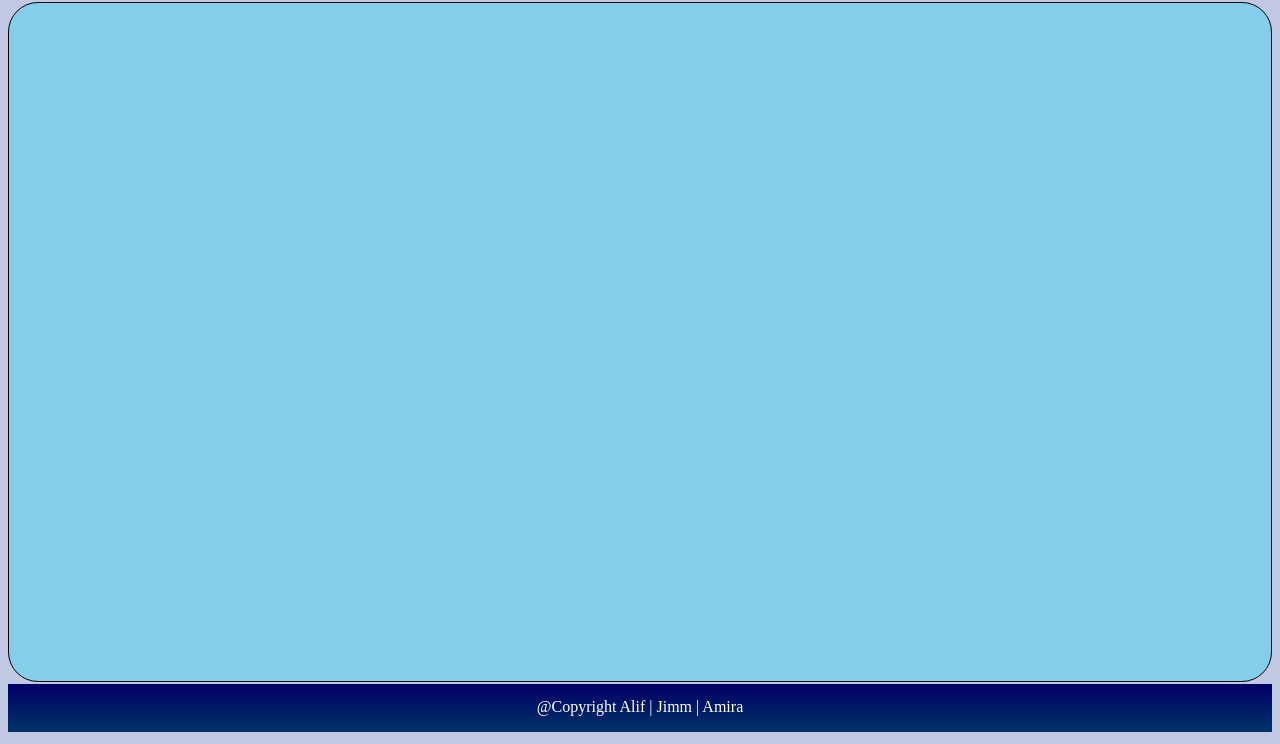
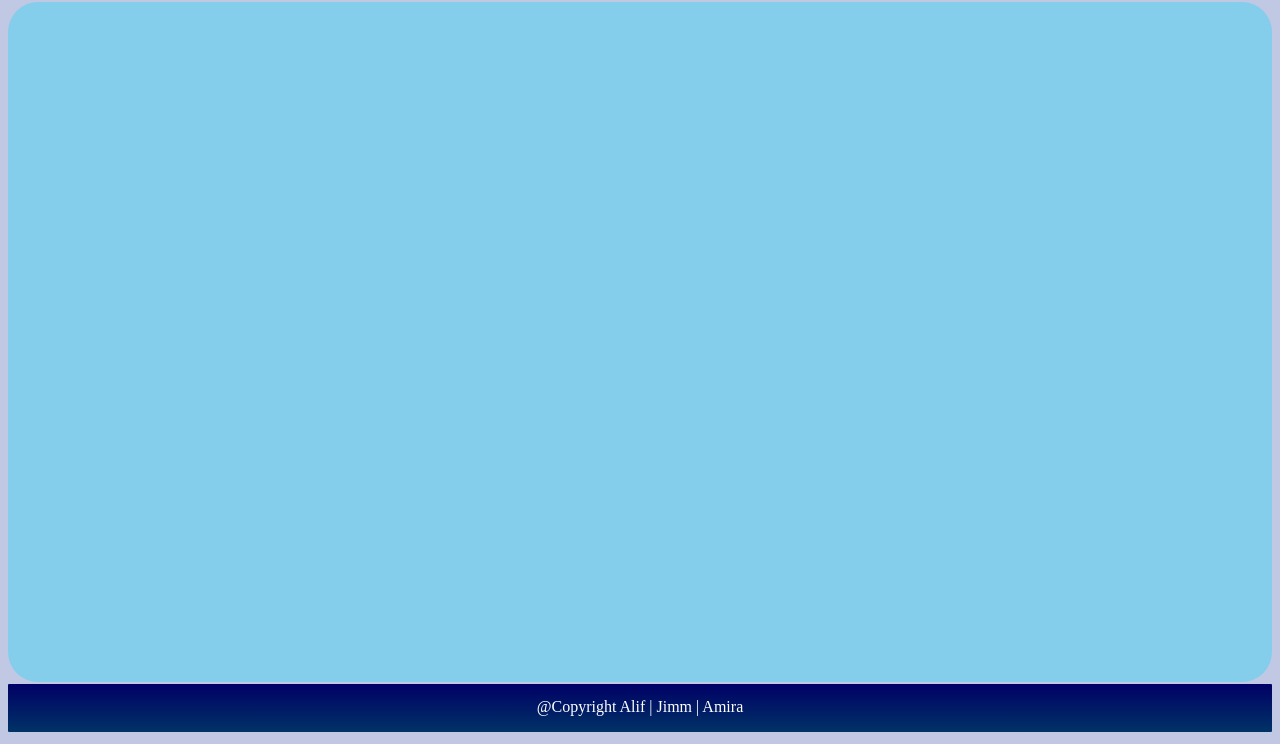
Before and after one commit to 20FTT1464/20FTT1464.github.io, a PHP site: page / in a window 1280 px wide. Shown: the part 56-800 px from the top of the page. Run offline with PHP 8.4, Linux system fonts and the light colour scheme.

Commit message:
Update front-page.css

```diff
--- a/assets/front-page.css
+++ b/assets/front-page.css
@@ -37,7 +37,6 @@ nav a:hover {
 main {
 	grid-area: main;
 	background-color: #84CEEB;
-	border: solid 1px #000000;
 	border-radius: 30px;
 }
 footer {
@@ -46,4 +45,5 @@ footer {
 	color: white;
 	text-align: center;
 	padding: 14px;
+	border-radius: 1px;
 }
```
